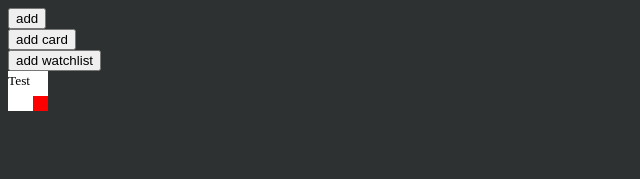
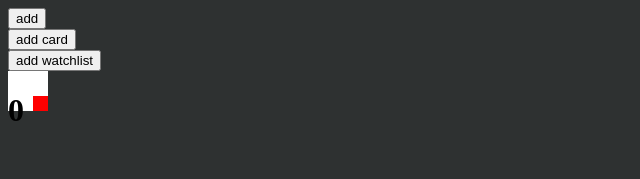
Before and after one commit to gitalvininfo/angular-drag-drop-resize, an Angular app: page / in a window 1280 px wide. Both pictures are taken after a click on the button "add". Shown: the top 179 px of the page, without its empty margins (0-640 px from the left). Built offline with nearby package versions, Linux system fonts and the light colour scheme.

Commit message:
add top 0 in absolute handle

```diff
--- a/src/app/app.component.html
+++ b/src/app/app.component.html
@@ -15,7 +15,8 @@
     <div *ngFor="let control of controls; let i = index" #resizeBox class="control-image" cdkDrag
       cdkDragBoundary=".example-boundary" [style.width.px]="control.width" [style.height.px]="control.height"
       [cdkDragFreeDragPosition]="dragPosition" (click)="clickControl(control)" (cdkDragEnded)="dragEnd($event)">
-      <small>Test</small>
+
+      <h1>{{i}}</h1>
 
       <span #dragHandleRB cdkDragLockAxis="lockAxis" class="dragHandle rb" cdkDrag
         (cdkDragMoved)="dragMove(dragHandleRB, $event, control)" (cdkDragEnded)="dragEnd($event)"></span>
--- a/src/app/app.component.scss
+++ b/src/app/app.component.scss
@@ -3,8 +3,8 @@ p {
   }
 
   .control-image {
-    // position: absolute;
-    position: relative;
+    position: absolute;
+    // position: relative;
     background-color: white;
     text-align: left;
     cursor: move;
@@ -14,6 +14,7 @@ p {
     position: absolute;
     background-color: red;
     left: 0;
+    top: 0;
   }
 
   .dragHandle.rb {
--- a/src/app/app.component.ts
+++ b/src/app/app.component.ts
@@ -82,6 +82,8 @@ export class AppComponent {
     let rect: any = null;
     this.resizeBox!.changes.subscribe(() => {
       rect = this.resizeBox!.filter((element, index) => index === this.selectedControl!.index!)[0].nativeElement.getBoundingClientRect();
+
+      console.warn(this.dragHandleRB)
 
       this.dragHandleRB!.changes.subscribe(() => {
         this.setHandleTransform(this.dragHandleRB!.filter((element, index) => index === this.selectedControl!.index!)[0].nativeElement, rect, 'both');
```
